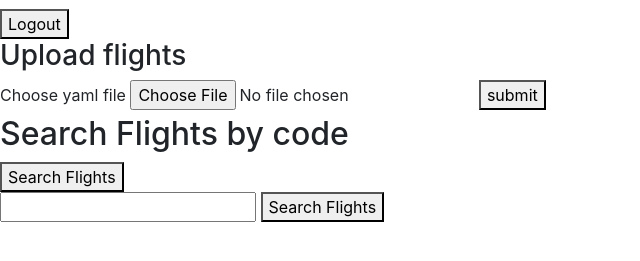
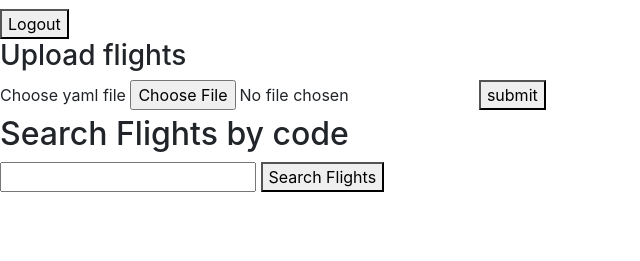
Before and after one commit to rmaloney1/littleCTF, a Flask app: template stage2/templates/search.html in a window 1280 px wide. Shown: the part 89-350 px from the top of the page, without its empty margins (0-640 px from the left). Run offline with Flask 2, Linux system fonts and the light colour scheme; the template is opened without the code that fills it, so the values that code supplies are empty; some libraries are stand-ins or nearby versions.

Commit message:
cleaned up

```diff
--- a/stage2/templates/search.html
+++ b/stage2/templates/search.html
@@ -22,7 +22,6 @@
 
 {% endif %}
 <h2> Search Flights by code </h2>
-<button type="submit" onclick="console.log('clik'); doSomething()">Search Flights</button>
 <form action="/search/results" method="post">
     <input type="text" name="search" id="searchTerm">
     <button type="submit" onclick="console.log('clik'); doSomething()">Search Flights</button>
```
